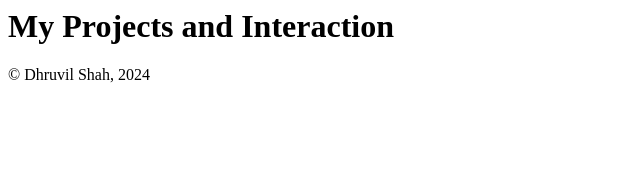
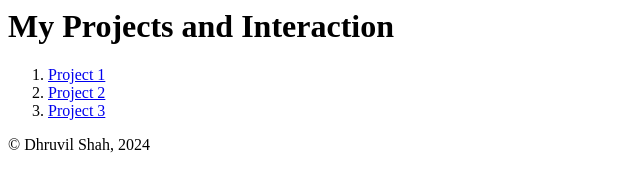
Before and after one commit to drewil/drewil.github.io, a plain HTML site: page index.html in a window 1280 px wide. Shown: the whole page, without its empty margins (0-640 px from the left). Drawn offline with Linux system fonts and the light colour scheme.

Commit message:
Added placeholder projects

```diff
--- a/index.html
+++ b/index.html
@@ -1,20 +1,22 @@
 <html>
 
 	<head>
-
 		<title> My Projects and Interaction </title>
-
 	</head>
 
 	<body>
 
+		<header>
+			<h1> My Projects and Interaction </h1>
+		</header>
+
 		<main>
 
-			<header>
-
-				<h1> My Projects and Interaction </h1>
-
-			</header>
+			<ol>
+				<li><a href="https://drewil.github.io/manuscript/"> Project 1 </a></li>
+				<li><a href="https://drewil.github.io/spread/"> Project 2 </a></li>
+				<li><a href="https://drewil.github.io/binding/"> Project 3 </a></li>
+			</ol>
 
 		</main>
 
```
